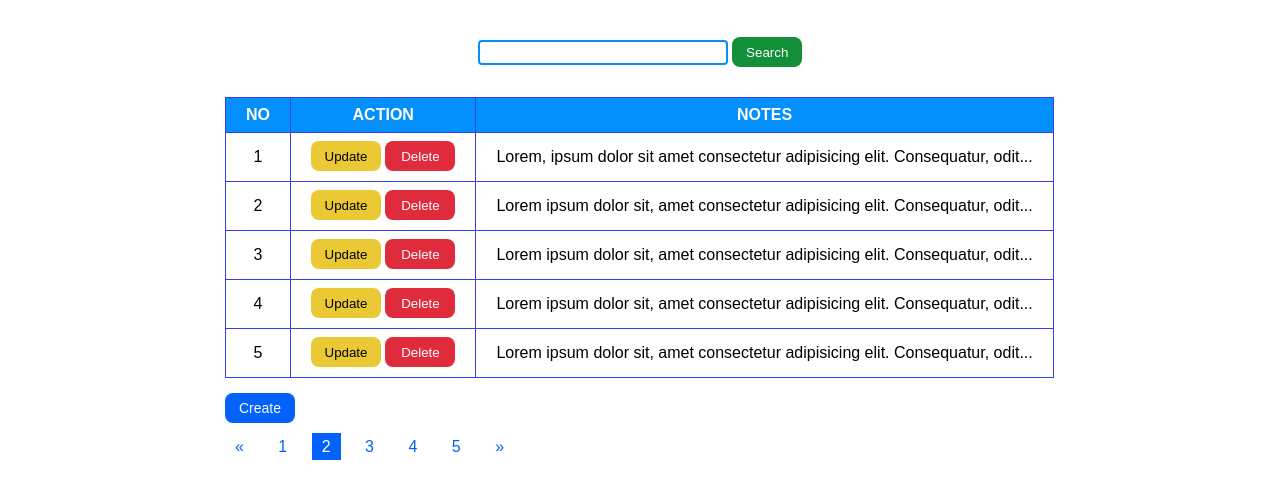
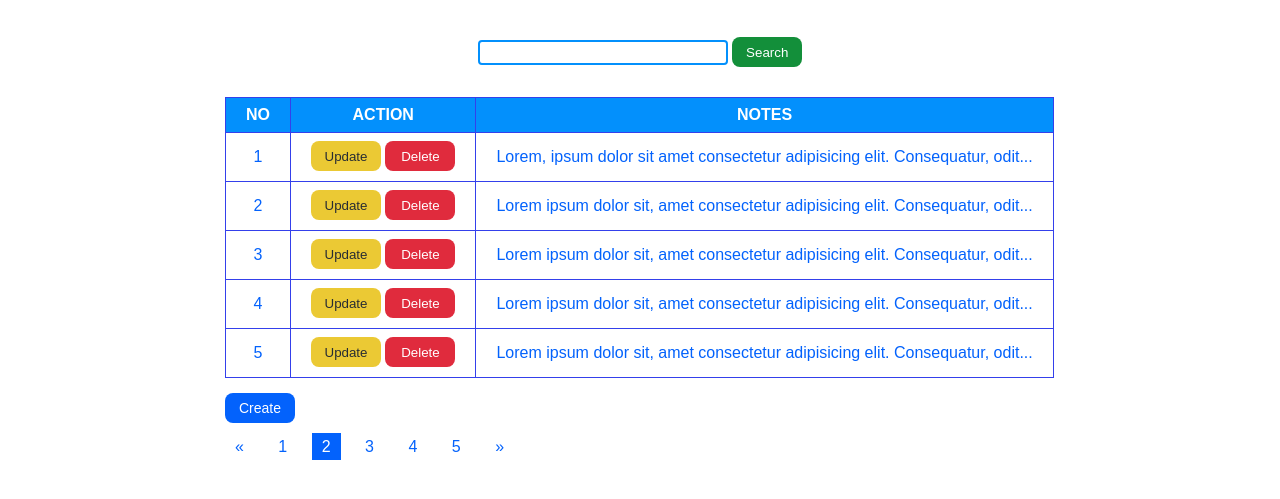
Before and after one commit to Mengkodingkan/notes, a plain HTML site: page frontend/index.html in a window 1280 px wide. Shown: the part 63-562 px from the top of the page. Drawn offline with Linux system fonts and the light colour scheme.

Commit message:
added color to text again

```diff
--- a/frontend/css/style.css
+++ b/frontend/css/style.css
@@ -57,6 +57,7 @@ body {
     border-radius: 8px;
     margin-bottom: 2px;
     outline: none;
+    color: #272c33;
 }
 
 .btn-custom2:hover {
@@ -120,6 +121,10 @@ th {
     padding: 8px 20px;
 }
 
+.table td {
+    color: #0362fc;
+}
+
 .pagination {
     margin-top: 15px;
 }
```
